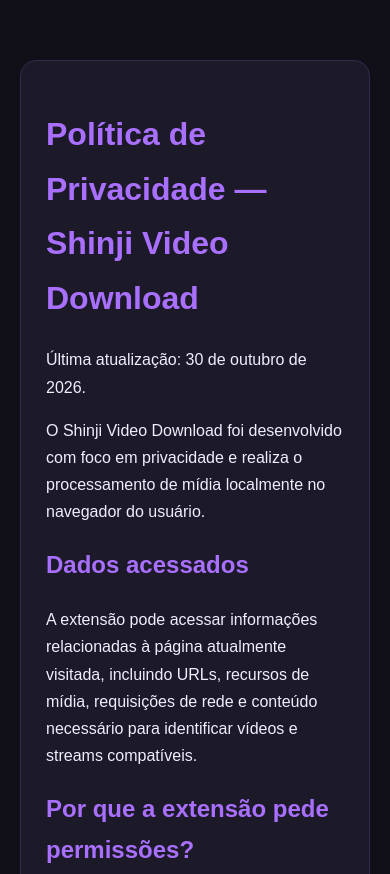
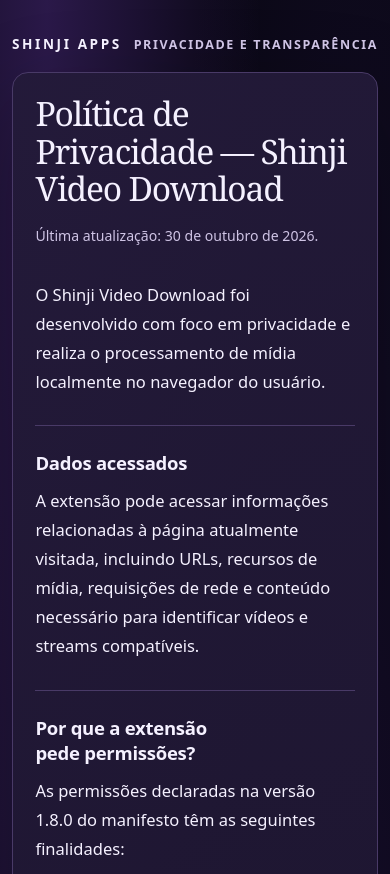
Before and after one commit to shinji-pk/shinji-download-helper-privacy, a website: page index.html in a window 390 px wide. Shown: the top 874 px of the page. Drawn offline with Linux system fonts and the light colour scheme.

Commit message:
style(privacy): premium responsive purple layout with keyboard navigation

```diff
--- a/index.html
+++ b/index.html
@@ -7,46 +7,152 @@
   <meta name="description" content="Política de privacidade da extensão Shinji Video Download: dados acessados, processamento local e contato.">
 
   <style>
+    :root {
+      color-scheme: dark;
+      --page: #090713;
+      --panel: #171127;
+      --text: #f5f1ff;
+      --muted: #cfc4e5;
+      --accent: #d5b8ff;
+      --border: #493a67;
+      --focus: #ffe08b;
+    }
+    *, *::before, *::after { box-sizing: border-box; }
+    html { scroll-behavior: smooth; }
     body {
-      font-family: Arial, sans-serif;
-      max-width: 850px;
-      margin: 40px auto;
-      padding: 20px;
-      line-height: 1.7;
-      background: #111018;
-      color: #eeeeff;
+      margin: 0;
+      min-height: 100vh;
+      font-family: system-ui, -apple-system, "Segoe UI", sans-serif;
+      font-size: clamp(1rem, 0.3vw + 0.96rem, 1.125rem);
+      line-height: 1.75;
+      color: var(--text);
+      background:
+        radial-gradient(ellipse at 12% 0%, rgba(130, 71, 214, .28), transparent 44%),
+        radial-gradient(ellipse at 92% 28%, rgba(81, 48, 156, .18), transparent 42%),
+        var(--page);
+      -webkit-font-smoothing: antialiased;
     }
-
+    .skip-link {
+      position: absolute;
+      top: .75rem;
+      left: .75rem;
+      z-index: 10;
+      padding: .65rem 1rem;
+      border-radius: .5rem;
+      background: var(--focus);
+      color: #151020;
+      transform: translateY(-180%);
+    }
+    .skip-link:focus { transform: translateY(0); }
+    .page-shell {
+      width: min(100% - 2.5rem, 920px);
+      margin-inline: auto;
+      padding-block: clamp(2rem, 6vw, 5rem) 3rem;
+    }
+    .page-header {
+      margin-bottom: 1.75rem;
+      display: flex;
+      align-items: baseline;
+      justify-content: space-between;
+      gap: 1rem;
+      flex-wrap: wrap;
+    }
+    .brand-name {
+      margin: 0;
+      font-size: .85rem;
+      font-weight: 750;
+      letter-spacing: .19em;
+      text-transform: uppercase;
+      color: var(--text);
+    }
+    .section-name {
+      margin: 0;
+      font-size: .78rem;
+      font-weight: 650;
+      letter-spacing: .13em;
+      text-transform: uppercase;
+      color: var(--muted);
+    }
+    .box {
+      padding: clamp(1.5rem, 5vw, 4.25rem);
+      border: 1px solid var(--border);
+      border-radius: clamp(1rem, 2vw, 1.5rem);
+      background: linear-gradient(155deg, rgba(35, 26, 57, .96), var(--panel) 64%);
+      box-shadow: 0 28px 90px rgba(0, 0, 0, .22);
+    }
     h1, h2 {
-      color: #a970ff;
+      color: var(--text);
+      text-wrap: balance;
     }
-
-    a {
-      color: #c49cff;
-      overflow-wrap: anywhere;
+    h1 {
+      margin: 0 0 1rem;
+      max-width: 19ch;
+      font-family: Georgia, "Times New Roman", serif;
+      font-weight: 500;
+      font-size: clamp(2.1rem, 5.4vw, 3.75rem);
+      line-height: 1.12;
+      letter-spacing: -.035em;
     }
-
-    a:focus-visible {
-      outline: 2px solid currentColor;
+    h2 {
+      margin: 2.3rem 0 .75rem;
+      padding-top: 1.5rem;
+      border-top: 1px solid var(--border);
+      font-size: clamp(1.16rem, 2.2vw, 1.45rem);
+      font-weight: 650;
+      line-height: 1.35;
+      letter-spacing: -.015em;
+    }
+    p, ul { max-width: 72ch; }
+    p { margin: .75rem 0 1.15rem; }
+    ul { padding-left: 1.4rem; }
+    li { padding-left: .2rem; margin-block: .45rem; }
+    li::marker { color: var(--accent); }
+    .updated {
+      margin: 0 0 2rem;
+      color: var(--muted);
+      font-size: .88rem;
+      font-variant-numeric: tabular-nums;
+    }
+    a { color: var(--accent); text-underline-offset: .22em; overflow-wrap: anywhere; }
+    a:hover { color: #f0e4ff; }
+    a:focus-visible, :focus-visible {
+      outline: 3px solid var(--focus);
       outline-offset: 4px;
+      border-radius: 2px;
     }
-
-    .box {
-      background: #1c1929;
-      padding: 25px;
-      border-radius: 16px;
-      border: 1px solid #332b4d;
+    .page-footer {
+      padding: 1.5rem .25rem 0;
+      color: var(--muted);
+      font-size: .82rem;
+      text-align: center;
+    }
+    @media (max-width: 640px) {
+      .page-shell { width: min(100% - 1.5rem, 920px); padding-top: 2rem; }
+      .page-header { gap: .35rem; margin-bottom: 1rem; }
+      .box { padding: 1.4rem; }
+      h2 { margin-top: 1.8rem; }
+    }
+    @media (prefers-reduced-motion: reduce) {
+      html { scroll-behavior: auto; }
+      .skip-link { transition: none; }
     }
   </style>
 </head>
 
 <body>
 
+<a class="skip-link" href="#politica">Pular para o conteúdo</a>
+<div class="page-shell">
+  <header class="page-header" aria-label="Identificação da página">
+    <p class="brand-name">Shinji Apps</p>
+    <p class="section-name">Privacidade e transparência</p>
+  </header>
+
 <main class="box">
 
-<h1>Política de Privacidade — Shinji Video Download</h1>
+<h1 id="politica" tabindex="-1">Política de Privacidade — Shinji Video Download</h1>
 
-<p>
+<p class="updated">
 Última atualização: 30 de outubro de 2026.
 </p>
 
@@ -161,6 +267,8 @@ através da <a href="https://github.com/shinji-pk/shinji-download-helper-privacy
 </p>
 
 </main>
+<footer class="page-footer">Shinji Apps · Informações de privacidade da extensão</footer>
+</div>
 
 </body>
 </html>
```
